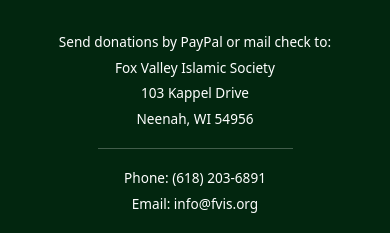
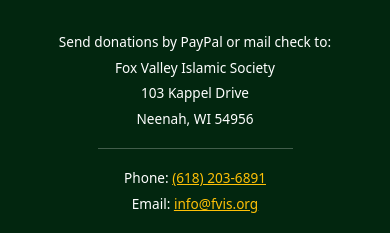
Before and after one commit to peterkovacik/fvis-ramadan, a plain HTML site: page index.html in a window 390 px wide. Shown: the part 1088-1321 px from the top of the page. Drawn offline with Linux system fonts and the light colour scheme.

Commit message:
fixed phone and email link plus deleted unused image

```diff
--- a/index.html
+++ b/index.html
@@ -62,8 +62,10 @@
         <p class="">103 Kappel Drive </p>
         <p class="">Neenah, WI 54956</p>
         <hr class="footer-hr">
-        <p class="">Phone: (618) 203-6891</p>
-        <p class="">Email: info@fvis.org</p>
+        <!-- <p class="">Phone: (618) 203-6891</p> -->
+        <p class="">Phone: <a class="text-warning" href="tel:6182036891">(618) 203-6891</a></p>
+        <!-- <p class="">Email: info@fvis.org</p> -->
+        <p class="">Email: <a class="text-warning" href="mailto:info@fvis.org">info@fvis.org</a></p>
     </div>
 </footer>
 
```
Also changed, not shown: images/FVIS-LOGO-FINAL-500-x-500-px-300x300.png (deleted).
